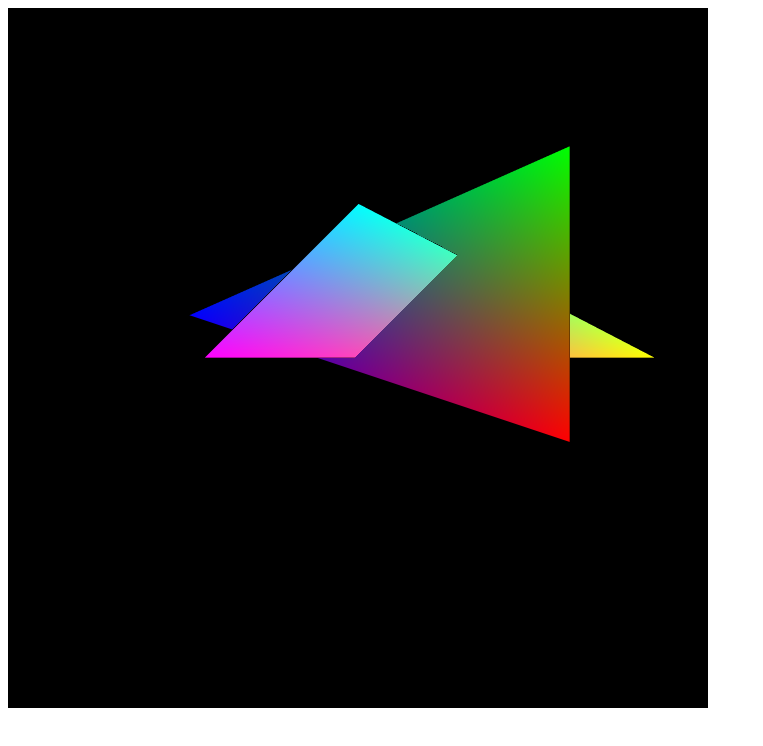
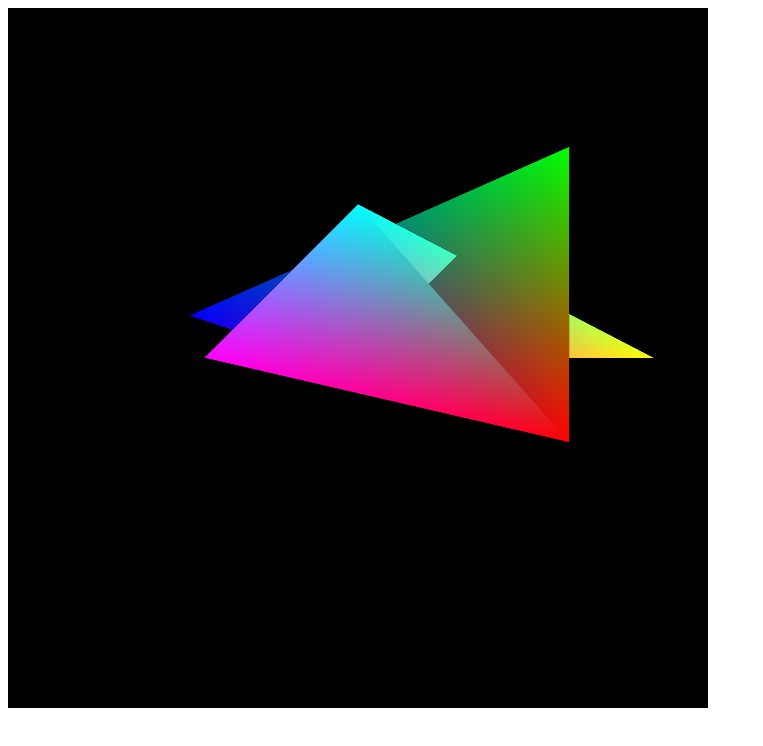
Before and after one commit to swpuhu/Js-Computer-Graphics, a plain HTML site: page CPU-Rasterizer/index.html in a window 1280 px wide. Shown: the whole page, without its empty margins (0-763 px from the left). Drawn offline with Linux system fonts and the light colour scheme.

Commit message:
update: msaa & blendColor in CPU-rasterizer

```diff
--- a/CPU-Rasterizer/Rasterizer.js
+++ b/CPU-Rasterizer/Rasterizer.js
@@ -88,7 +88,7 @@ export class Rasterizer {
         const c2 = v2.cross(pv2);
         const c3 = v3.cross(pv3);
         return (
-            (c1 >= 0 && c2 >= 0 && c3 >= 0) || (c1 <= 0 && c2 <= 0 && c3 <= 0)
+            (c1 > 0 && c2 > 0 && c3 > 0) || (c1 < 0 && c2 < 0 && c3 < 0) || (c1 * c2 * c3 === 0)
         );
     }
 
@@ -183,9 +183,9 @@ export class Rasterizer {
             t.setVertex(1, v[1]);
             t.setVertex(2, v[2]);
 
-            t.setColor(0, col[index[0]][0], col[index[0]][1], col[index[0]][2]);
-            t.setColor(1, col[index[1]][0], col[index[1]][1], col[index[1]][2]);
-            t.setColor(2, col[index[2]][0], col[index[2]][1], col[index[2]][2]);
+            t.setColor(0, col[index[0]][0], col[index[0]][1], col[index[0]][2], col[index[0]][3] || 255);
+            t.setColor(1, col[index[1]][0], col[index[1]][1], col[index[1]][2], col[index[1]][3] || 255);
+            t.setColor(2, col[index[2]][0], col[index[2]][1], col[index[2]][2], col[index[2]][3] || 255);
 
             this._rasterizeTriangle(t, true, 3);
         }
@@ -221,10 +221,28 @@ export class Rasterizer {
      */
     setPixel(point, color) {
         let ind = (this._height - 1 - point[1]) * this._width + point[0];
-        if (point[2] < this._zBuffer[ind]) {
+        if (point[2] <= this._zBuffer[ind]) {
             this._zBuffer[ind] = point[2];
-            this._frameBuf[ind] = color;
+            this._frameBuf[ind] = this._blendColor(color, this._frameBuf[ind]);
+        } else {
+            this._frameBuf[ind] = this._blendColor(this._frameBuf[ind], color);
         }
+    }
+    /**
+     *
+     * @param {number[]} srcColor
+     * @param {number[]} dstColor
+     */
+    _blendColor(srcColor, dstColor) {
+        const srcAlpha = srcColor[3] / 255;
+        const dstAlpha = (dstColor[3] || 0) / 255;
+        const res = [];
+        const alpha = 1 - (1 - srcAlpha) * (1 - dstAlpha);
+        for (let i = 0; i < 3; i++) {
+            res.push(srcAlpha * srcColor[i] + (1 - srcAlpha) * dstColor[i]);
+        }
+        res.push(alpha * 255);
+        return res;
     }
 
     clear(buff) {
@@ -261,7 +279,7 @@ export class Rasterizer {
      *
      * @param {Triangle} t
      */
-    _rasterizeTriangle(t, msaa = false, msaaNum = 3) {
+    _rasterizeTriangle(t, msaa = false, msaaNum = 1) {
         const p1 = t.v[0];
 
         let xMin, xMax, yMin, yMax;
@@ -314,8 +332,8 @@ export class Rasterizer {
                         zReciprocal,
                         true
                     );
-                    for (let _y = -half; _y <= half; _y++) {
-                        for (let _x = -half; _x <= half; _x++) {
+                    for (let _y = 0; _y < msaaNum; _y++) {
+                        for (let _x = 0; _x < msaaNum; _x++) {
                             const __x = x + _x / msaaNum;
                             const __y = y + _y / msaaNum;
                             if (this.insideTriangle(__x, __y, t.v)) {
@@ -325,8 +343,9 @@ export class Rasterizer {
                     }
                     const weight = sum / total;
                     if (weight > 0) {
-                        color = color.map(item => item * weight);
-                        this.setPixel([x, y, 1 / zReciprocal], color);
+                        color.push(weight * 255);
+                        let z = 1 / zReciprocal;
+                        this.setPixel([x, y, z], color);
                     }
 
                 } else {
--- a/CPU-Rasterizer/Triangle.js
+++ b/CPU-Rasterizer/Triangle.js
@@ -43,11 +43,11 @@ export class Triangle {
      * @param {number} g green
      * @param {number} b blue
      */
-    setColor(ind, r, g, b) {
+    setColor(ind, r, g, b, a) {
         if (r < 0 || r > 255 || g < 0 || g > 255 || b < 0 || b > 255) {
             throw new Error("ERROR! Invalid color values.");
         }
-        this.color[ind] = [r / 255, g / 255, b / 255];
+        this.color[ind] = [r / 255, g / 255, b / 255, a];
     }
 
     getColor(alpha, beta, gamma, zReciprocal, correctPerspective = true) {
--- a/CPU-Rasterizer/index.html
+++ b/CPU-Rasterizer/index.html
@@ -4,6 +4,11 @@
     <meta charset="UTF-8">
     <meta name="viewport" content="width=device-width, initial-scale=1.0">
     <title>Document</title>
+    <style>
+        canvas {
+            background: black;
+        }
+    </style>
 </head>
 <body>
 
--- a/CPU-Rasterizer/index.js
+++ b/CPU-Rasterizer/index.js
@@ -47,15 +47,27 @@ function main () {
         [-2, 0.5, -5]
     ];
 
+    const pos2 = [
+        [-0.5, -0.5, -1],
+        [-0.5, 0.5, -1],
+        [0.5, 0.5, -1],
+        [0.5, -0.5, -1],
+    ]
+    const ind2 = [
+        [0, 1, 2],
+        [2, 0, 3],
+    ]
+
     const ind = [
         [0, 1, 2],
-        [3, 4, 5]
+        [3, 4, 5],
+        [1, 2, 3]
     ];
 
     const cols = [
-        [255, 255, 0],
-        [0, 255, 255],
-        [255, 0, 255],
+        [255, 255, 0, 128],
+        [0, 255, 255, 128],
+        [255, 0, 255, 128],
         [255, 0, 0],
         [0, 255, 0],
         [0, 0, 255],
```
